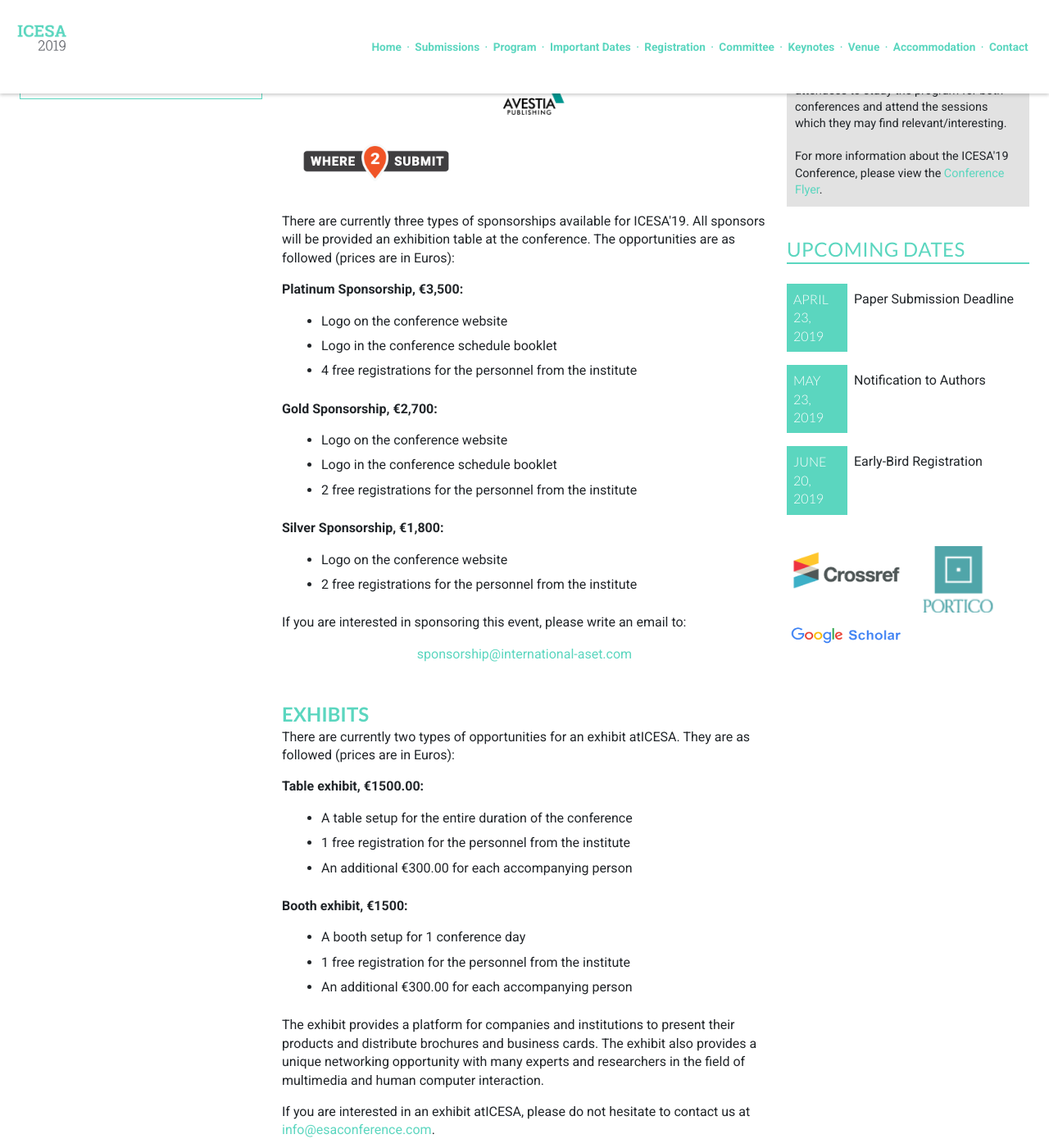
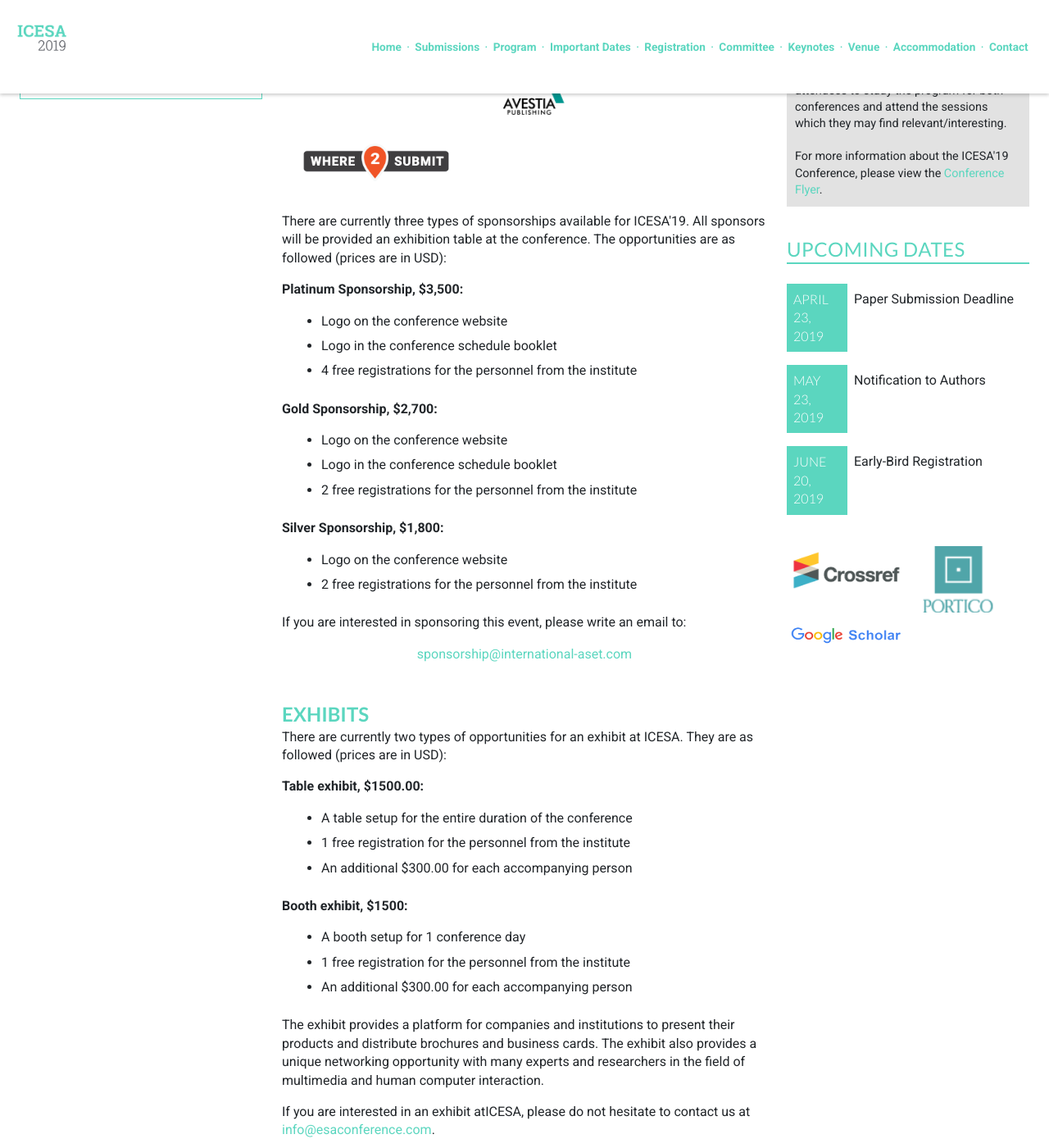
Before and after one commit to intaset/esaconference, a Jekyll site: the page built from sponsor.html, in a window 1280 px wide and 1400 px high, scrolled down 514 px. Shown: the whole window at 82% size. Built offline with Jekyll 4.4.1, drawn with Linux system fonts in a browser that asks for light colours; nearby versions of some CDN libraries; Markdown is read by kramdown in place of the engine named in the settings; comment, search, counter and statistics services are not loaded.

Commit message:
changed sponsors price

```diff
--- a/sponsor.html
+++ b/sponsor.html
@@ -16,21 +16,21 @@ title: ICESA'19 - Sponsors
         </div>
         <br>
 
-	<p class="body">There are currently three types of sponsorships available for ICESA'19. All sponsors will be provided an exhibition table at the conference. The opportunities are as followed (prices are in Euros):</p>
+	<p class="body">There are currently three types of sponsorships available for ICESA'19. All sponsors will be provided an exhibition table at the conference. The opportunities are as followed (prices are in USD):</p>
 
-    <p class="body bold">Platinum Sponsorship, €3,500:</p>
+    <p class="body bold">Platinum Sponsorship, $3,500:</p>
         <ul>
             <li> Logo on the conference website </li>
             <li> Logo in the conference schedule booklet </li>
             <li> 4 free registrations for the personnel from the institute</li>
         </ul>
-    <p class="body bold">Gold Sponsorship, €2,700:</p>
+    <p class="body bold">Gold Sponsorship, $2,700:</p>
         <ul>
             <li>Logo on the conference website </li>
             <li>Logo in the conference schedule booklet </li>
             <li>2 free registrations for the personnel from the institute</li>
         </ul>
-    <p class="body bold">Silver Sponsorship, €1,800:</p>
+    <p class="body bold">Silver Sponsorship, $1,800:</p>
         <ul>
             <li>Logo on the conference website </li>
             <li>2 free registrations for the personnel from the institute</li>
@@ -43,19 +43,19 @@ title: ICESA'19 - Sponsors
     <br>
 
     <h3>Exhibits</h3>
-    <p class="body">There are currently two types of opportunities for an exhibit atICESA. They are as followed (prices are in Euros):</p>
-      <p class="body bold">Table exhibit, €1500.00:</p>
+    <p class="body">There are currently two types of opportunities for an exhibit at ICESA. They are as followed (prices are in USD):</p>
+      <p class="body bold">Table exhibit, $1500.00:</p>
         <ul>
             <li>A table setup for the entire duration of the conference</li>
             <li>1 free registration for the personnel from the institute</li>
-            <li>An additional €300.00 for each accompanying person</li>
+            <li>An additional $300.00 for each accompanying person</li>
         </ul>
 
-      <p class="body bold">Booth exhibit, €1500:</p>
+      <p class="body bold">Booth exhibit, $1500:</p>
         <ul>
             <li>A booth setup for 1 conference day</li>
             <li>1 free registration for the personnel from the institute</li>
-            <li>An additional €300.00 for each accompanying person</li>
+            <li>An additional $300.00 for each accompanying person</li>
         </ul>
 
       <p class="body">The exhibit provides a platform for companies and institutions to present their products and distribute brochures and business cards. The exhibit also provides a unique networking opportunity with many experts and researchers in the field of multimedia and human computer interaction.</p>
```
Also changed, not shown: 1 other file.
